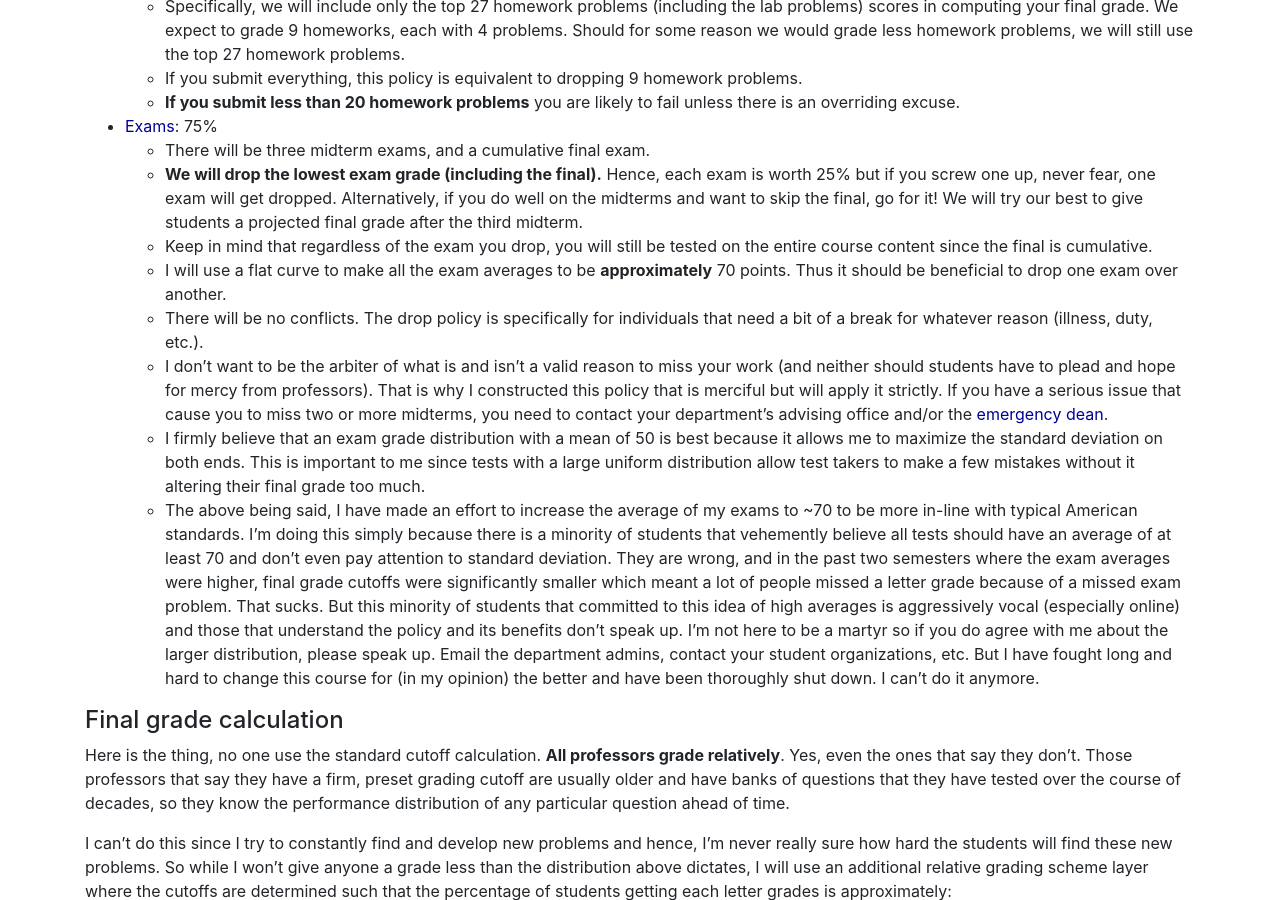
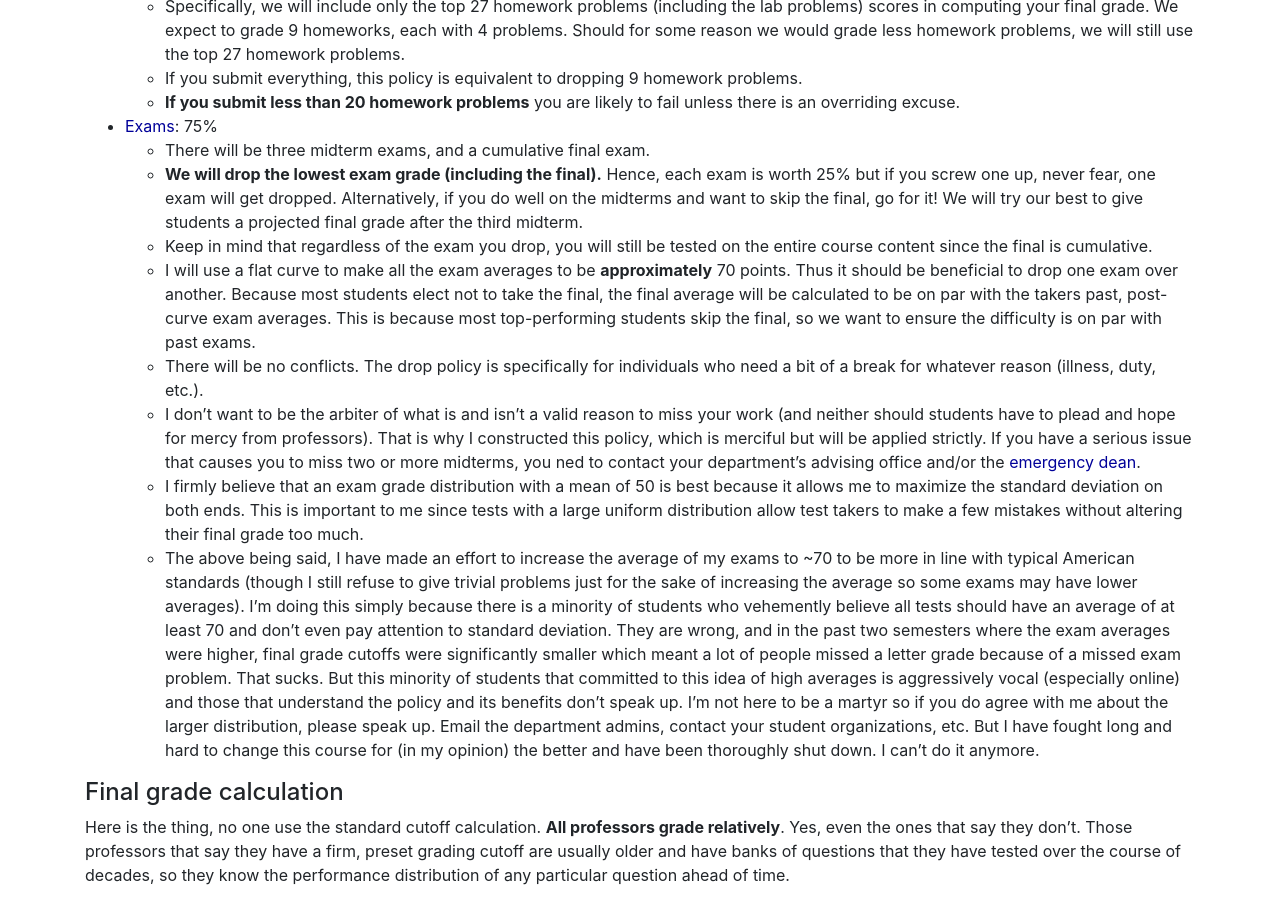
Before and after one commit to UIUC-ECE374B/su25, a Jekyll site: the page built from _policies/grading.md, in a window 1280 px wide and 900 px high, scrolled down 355 px. Built offline with Jekyll 4.4.1, drawn with Linux system fonts in a browser that asks for light colours.

Commit message:
Update grading.md

```diff
--- a/_policies/grading.md
+++ b/_policies/grading.md
@@ -16,11 +16,11 @@ There are two components to your raw total:
     - There will be three midterm exams, and a cumulative final exam.
     - **We will drop the lowest exam grade (including the final).** Hence, each exam is worth 25% but if you screw one up, never fear, one exam will get dropped. Alternatively, if you do well on the midterms and want to skip the final, go for it! We will try our best to give students a projected final grade after the third midterm.
     - Keep in mind that regardless of the exam you drop, you will still be tested on the entire course content since the final is cumulative.
-    - I will use a flat curve to make all the exam averages to be **approximately** 70 points. Thus it should be beneficial to drop one exam over another.
-    - There will be no conflicts. The drop policy is specifically for individuals that need a bit of a break for whatever reason (illness, duty, etc.).
-    - I don't want to be the arbiter of what is and isn't a valid reason to miss your work (and neither should students have to plead and hope for mercy from professors). That is why I constructed this policy that is merciful but will apply it strictly. If you have a serious issue that cause you to miss two or more midterms, you need to contact your department's advising office and/or the [emergency dean](/policies/stressed).
-    - I firmly believe that an exam grade distribution with a mean of 50 is best because it allows me to maximize the standard deviation on both ends. This is important to me since tests with a large uniform distribution allow test takers to make a few mistakes without it altering their final grade too much.
-    - The above being said, I have made an effort to increase the average of my exams to ~70 to be more in-line with typical American standards. I'm doing this simply because there is a minority of students that vehemently believe all tests should have an average of at least 70 and don't even pay attention to standard deviation. They are wrong, and in the past two semesters where the exam averages were higher, final grade cutoffs were significantly smaller which meant a lot of people missed a letter grade because of a missed exam problem. That sucks. But this minority of students that committed to this idea of high averages is aggressively vocal (especially online) and those that understand the policy and its benefits don't speak up. I'm not here to be a martyr so if you do agree with me about the larger distribution, please speak up. Email the department admins, contact your student organizations, etc. But I have fought long and hard to change this course for (in my opinion) the better and have been thoroughly shut down. I can't do it anymore.
+    - I will use a flat curve to make all the exam averages to be **approximately** 70 points. Thus it should be beneficial to drop one exam over another. Because most students elect not to take the final, the final average will be calculated to be on par with the takers past, post-curve exam averages. This is because most top-performing students skip the final, so we want to ensure the difficulty is on par with past exams.
+    - There will be no conflicts. The drop policy is specifically for individuals who need a bit of a break for whatever reason (illness, duty, etc.).
+    - I don't want to be the arbiter of what is and isn't a valid reason to miss your work (and neither should students have to plead and hope for mercy from professors). That is why I constructed this policy, which is merciful but will be applied strictly. If you have a serious issue that causes you to miss two or more midterms, you ned to contact your department's advising office and/or the [emergency dean](/policies/stressed).
+    - I firmly believe that an exam grade distribution with a mean of 50 is best because it allows me to maximize the standard deviation on both ends. This is important to me since tests with a large uniform distribution allow test takers to make a few mistakes without altering their final grade too much.
+    - The above being said, I have made an effort to increase the average of my exams to ~70 to be more in line with typical American standards (though I still refuse to give trivial problems just for the sake of increasing the average so some exams may have lower averages). I'm doing this simply because there is a minority of students who vehemently believe all tests should have an average of at least 70 and don't even pay attention to standard deviation. They are wrong, and in the past two semesters where the exam averages were higher, final grade cutoffs were significantly smaller which meant a lot of people missed a letter grade because of a missed exam problem. That sucks. But this minority of students that committed to this idea of high averages is aggressively vocal (especially online) and those that understand the policy and its benefits don't speak up. I'm not here to be a martyr so if you do agree with me about the larger distribution, please speak up. Email the department admins, contact your student organizations, etc. But I have fought long and hard to change this course for (in my opinion) the better and have been thoroughly shut down. I can't do it anymore.
 
 
 #### Final grade calculation
```
